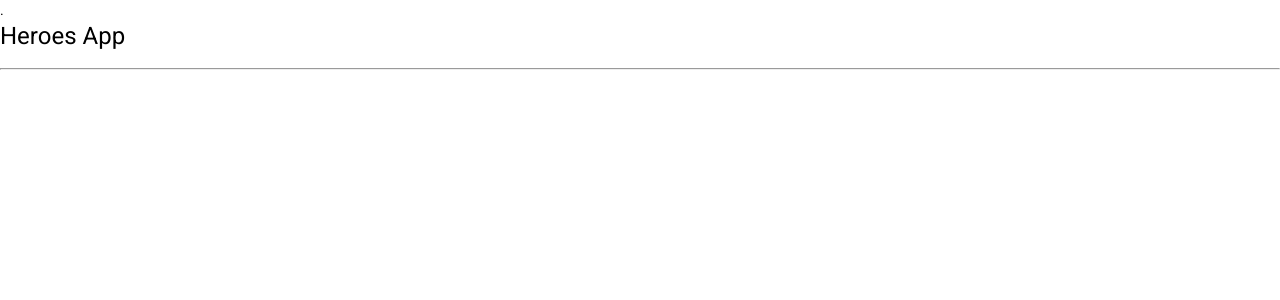
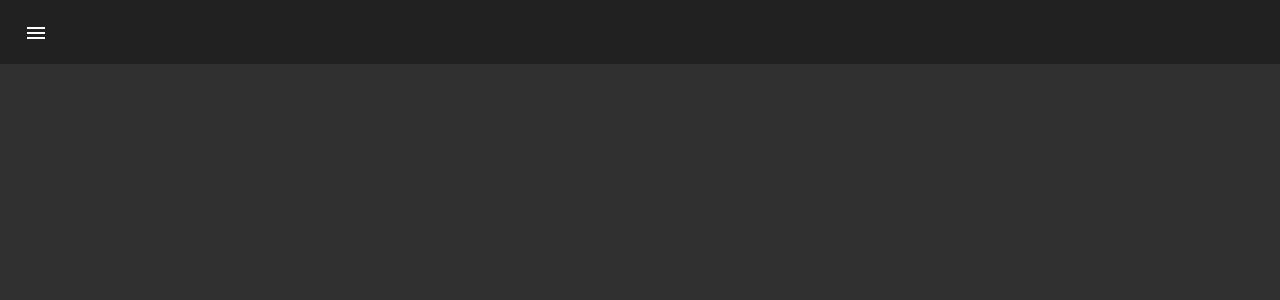
Before and after one commit to jeffssant/heroesApp, an Angular app: page /heroes in a window 1280 px wide. Shown: the top 300 px of the page. Built offline with nearby package versions, Linux system fonts and the light colour scheme.

Commit message:
Import Material sidenav, Tollbar e icons

```diff
--- a/package.json
+++ b/package.json
@@ -16,6 +16,7 @@
     "@angular/common": "~11.2.9",
     "@angular/compiler": "~11.2.9",
     "@angular/core": "~11.2.9",
+    "@angular/flex-layout": "*",
     "@angular/forms": "~11.2.9",
     "@angular/material": "^11.2.11",
     "@angular/platform-browser": "~11.2.9",
--- a/src/app/app.component.html
+++ b/src/app/app.component.html
@@ -1,3 +1 @@
-.
-
 <router-outlet></router-outlet>
--- a/src/app/heroes/heroes.module.ts
+++ b/src/app/heroes/heroes.module.ts
@@ -1,5 +1,6 @@
 import { NgModule } from '@angular/core';
 import { CommonModule } from '@angular/common';
+import { FlexLayoutModule } from '@angular/flex-layout';
 
 import { HeroesRoutingModule } from './heroes-routing.module';
 
@@ -8,6 +9,7 @@
 import { HeroeComponent } from './pages/heroe/heroe.component';
 import { HomeComponent } from './pages/home/home.component';
 import { ListadoComponent } from './pages/listado/listado.component';
+import { MaterialModule } from '../material/material.module';
 
 
 
@@ -21,6 +23,8 @@
   ],
   imports: [
     CommonModule,
+    FlexLayoutModule,
+    MaterialModule,
     HeroesRoutingModule
   ]
 })
--- a/src/app/heroes/pages/home/home.component.html
+++ b/src/app/heroes/pages/home/home.component.html
@@ -1,4 +1,13 @@
-<h1>Heroes App</h1>
-<hr>
+<mat-sidenav-container fullscreen>
+    <mat-sidenav #sidenav>
+        <h1>Sidenav</h1>
+    </mat-sidenav>
 
-<router-outlet></router-outlet>
+    <mat-toolbar>
+        <button mat-icon-button
+                (click)="sidenav.toggle()">
+            <mat-icon>menu</mat-icon>
+        </button>
+    </mat-toolbar>
+
+</mat-sidenav-container>
```
Also changed, not shown: src/app/material/material.module.ts (+9 -4 lines), 1 other file (tests, documents, lock files or other folders).
